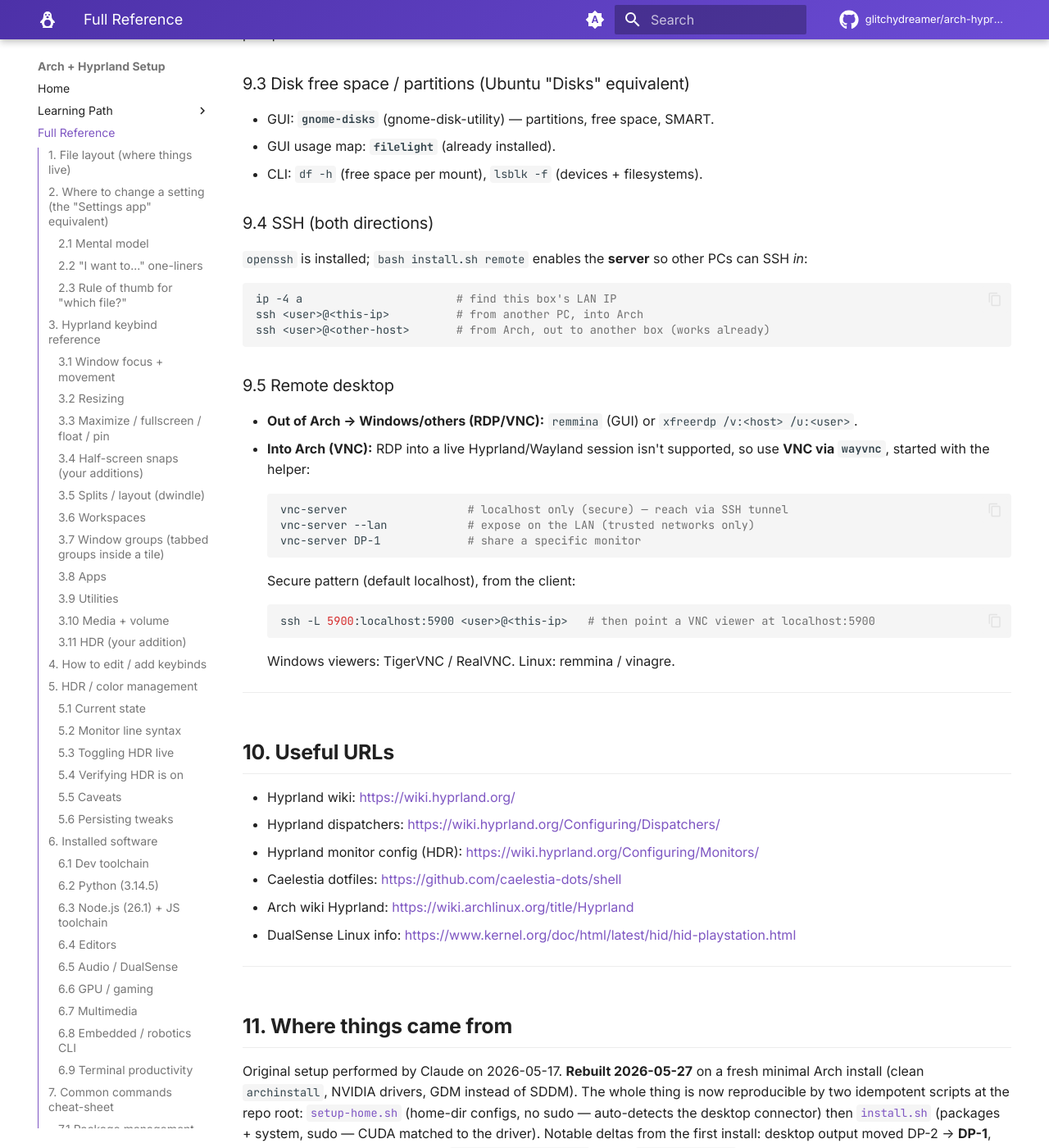
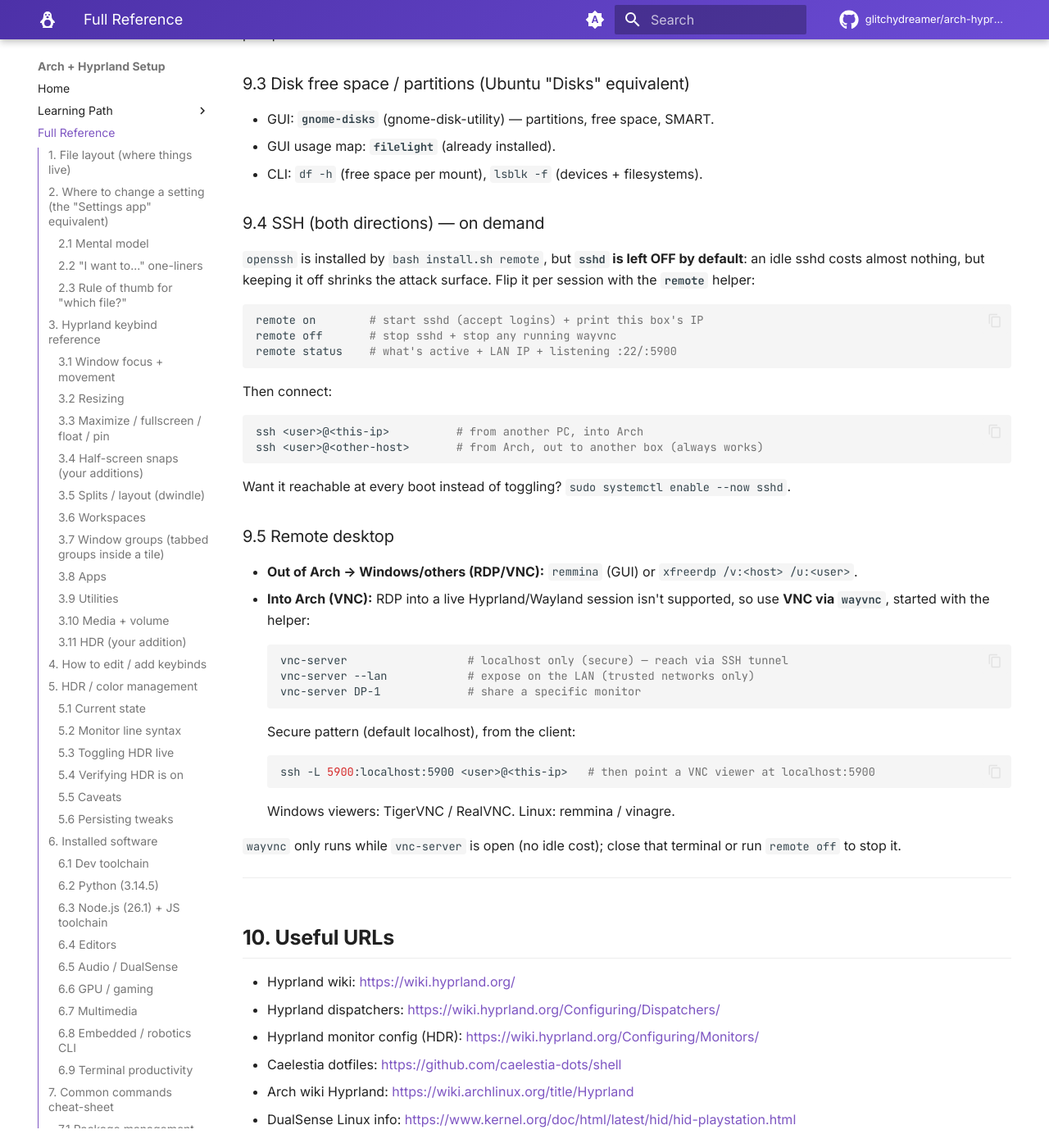
Before and after one commit to glitchydreamer/arch-hyprland-setup, an MkDocs documentation site: the page built from docs/reference.md, in a window 1280 px wide and 1400 px high, scrolled down 23047 px. Shown: the whole window at 82% size. Built offline with MkDocs 1.6.1 and Material for MkDocs 9.7.7, drawn with Linux system fonts in a browser that asks for light colours; comment, search, counter and statistics services are not loaded.

Commit message:
feat(remote): leave sshd off by default + add 'remote on|off|status' toggle
An idle sshd costs ~nothing, but keeping it off shrinks the attack surface (and
wayvnc was already on-demand). install.sh 'remote' no longer enables sshd at boot;
new ~/.local/bin/remote helper flips sshd per session (on starts it, off stops
sshd + kills wayvnc, status shows state + LAN IP + listening ports). Docs + memory
updated; always-on remains one command (systemctl enable --now sshd).

Co-Authored-By: Claude Opus 4.7 <noreply@anthropic.com>

````diff
--- a/docs/reference.md
+++ b/docs/reference.md
@@ -775,14 +775,22 @@ encrypted partition will prompt for its passphrase instead.
 - GUI usage map: **`filelight`** (already installed).
 - CLI: `df -h` (free space per mount), `lsblk -f` (devices + filesystems).
 
-### 9.4 SSH (both directions)
-`openssh` is installed; `bash install.sh remote` enables the **server** so other
-PCs can SSH *in*:
+### 9.4 SSH (both directions) — on demand
+`openssh` is installed by `bash install.sh remote`, but **`sshd` is left OFF by
+default**: an idle sshd costs almost nothing, but keeping it off shrinks the attack
+surface. Flip it per session with the **`remote`** helper:
 ```bash
-ip -4 a                       # find this box's LAN IP
+remote on        # start sshd (accept logins) + print this box's IP
+remote off       # stop sshd + stop any running wayvnc
+remote status    # what's active + LAN IP + listening :22/:5900
+```
+Then connect:
+```bash
 ssh <user>@<this-ip>          # from another PC, into Arch
-ssh <user>@<other-host>       # from Arch, out to another box (works already)
+ssh <user>@<other-host>       # from Arch, out to another box (always works)
 ```
+Want it reachable at every boot instead of toggling? `sudo systemctl enable --now
+sshd`.
 
 ### 9.5 Remote desktop
 - **Out of Arch → Windows/others (RDP/VNC):** `remmina` (GUI) or
@@ -799,6 +807,9 @@ ssh <user>@<other-host>       # from Arch, out to another box (works already)
   ssh -L 5900:localhost:5900 <user>@<this-ip>   # then point a VNC viewer at localhost:5900
   ```
   Windows viewers: TigerVNC / RealVNC. Linux: remmina / vinagre.
+
+  `wayvnc` only runs while `vnc-server` is open (no idle cost); close that terminal
+  or run `remote off` to stop it.
 
 ---
 
````
Also changed, not shown: docs/coming-from-ubuntu.md (+1 -1 lines), docs/project-context.md (+8 -1 lines), 2 other files.
